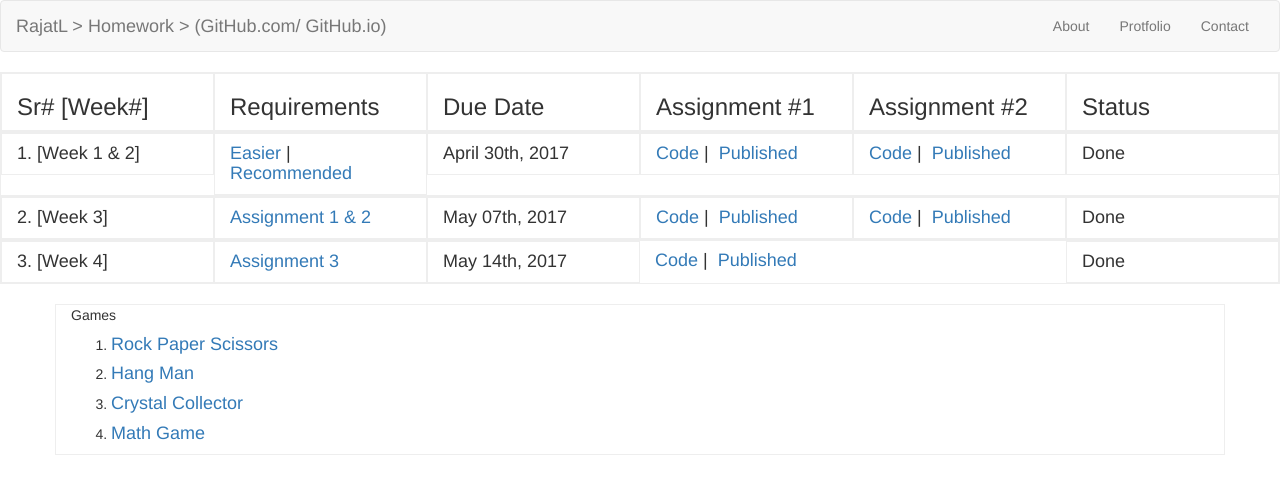
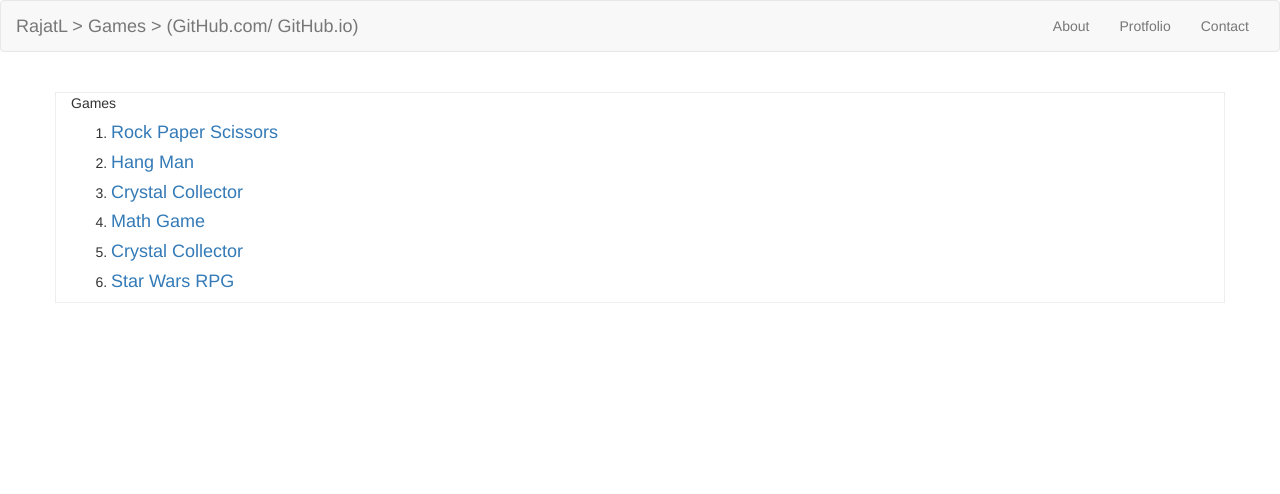
Before and after one commit to luthrajat/luthrajat.github.io, a plain HTML site: page index.html in a window 1280 px wide. Drawn offline with nearby package versions, Linux system fonts and the light colour scheme.

Commit message:
Show only Games

```diff
--- a/index.html
+++ b/index.html
@@ -27,7 +27,7 @@
             <span class="icon-bar"></span>
             <span class="icon-bar"></span>
           </button>
-          <a class="navbar-brand" href="#">RajatL > Homework > (GitHub.com/ GitHub.io) </a>
+          <a class="navbar-brand" href="#">RajatL > Games > (GitHub.com/ GitHub.io)</a>
         </div>
         <!-- Collect the nav links, forms, and other content for toggling -->
         <div class="collapse navbar-collapse" id="bs-example-navbar-collapse-1">
@@ -39,7 +39,7 @@
         </div><!-- /.navbar-collapse -->
       </div><!-- /.container-fluid -->
   </nav>
-      <div class="container-fluid">
+      <!-- <div class="container-fluid">
               <div class="row">
                   <div class="col-sm-2">
                     <h3>Sr# [Week#]</h3>
@@ -117,7 +117,7 @@
                 <h4>Done</h4>
               </div>
             </div>
-      </div>
+      </div>-->
       <br/>
       <div class="container">
         <div class="row">
@@ -126,8 +126,10 @@
               <ol>
                 <li><h4><a target="_blank" href="https://luthrajat.github.io/RockPaperScissors/">Rock Paper Scissors</a></h4></li>
                 <li><h4><a target="_blank" href="https://luthrajat.github.io/HangMan/">Hang Man</a></h4></li>
-		<li><h4><a target="_blank" href="https://luthrajat.github.io/week-4-game/">Crystal Collector</a></h4></li>
-		<li><h4><a target="_blank" href="https://luthrajat.github.io/MathPower/">Math Game</a></h4></li>
+		            <li><h4><a target="_blank" href="https://luthrajat.github.io/week-4-game/">Crystal Collector</a></h4></li>
+		            <li><h4><a target="_blank" href="https://luthrajat.github.io/MathPower/">Math Game</a></h4></li>
+                <li><h4><a target="_blank" href="https://luthrajat.github.io/week-4-game/">Crystal Collector</a></h4></li>
+                <li><h4><a target="_blank" href="https://luthrajat.github.io/StarWarsRPG/">Star Wars RPG</a></h4></li>
               </ol>
             </div>
         </div>
```
